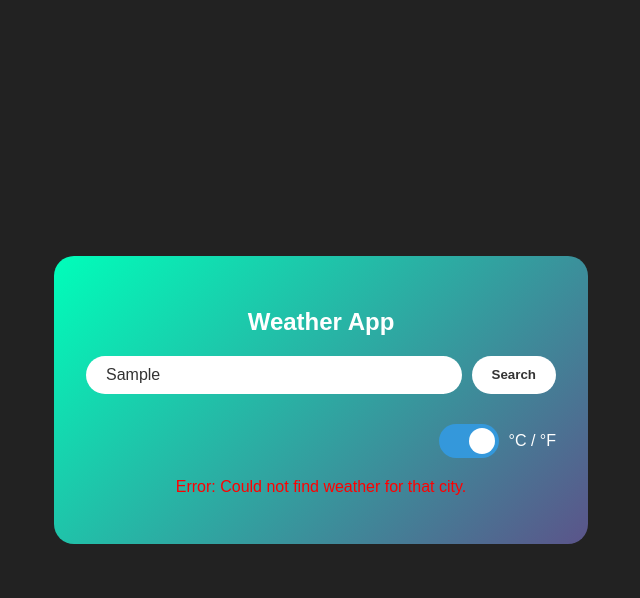
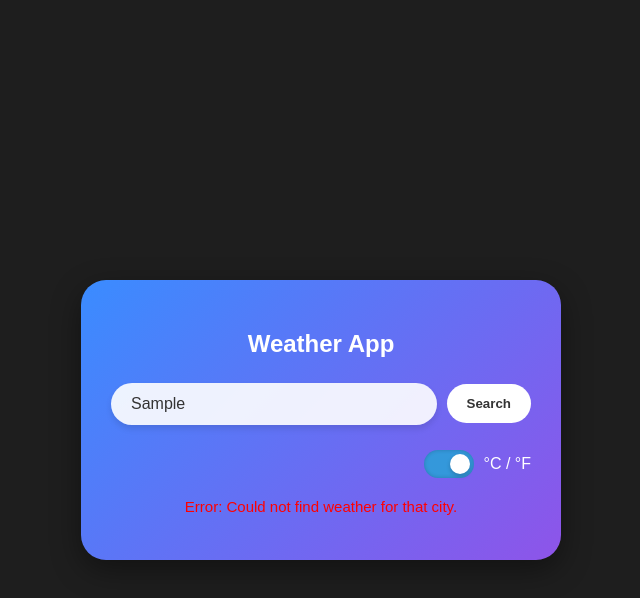
Before and after one commit to medivya11/weather-app, a plain HTML site: page index.html in a window 1280 px wide. Both pictures are taken after typing "Sample" into the empty fields and a click on the button "Search". Shown: the whole page, without its empty margins (319-959 px from the left). Drawn offline with Linux system fonts and the light colour scheme; no server answers.

Commit message:
Style: Updated CSS for a modern and aesthetically pleasing UI

```diff
--- a/style.css
+++ b/style.css
@@ -1,103 +1,152 @@
+/*==================================
+  1. GLOBAL & FONT SETUP
+==================================*/
+:root {
+    /* Define primary brand colors */
+    --primary-color: #3498db; /* Blue for highlights (Fahrenheit toggle, button hover) */
+    --card-gradient-start: #3a8cff; /* Cleaner blue-purple */
+    --card-gradient-end: #8e54e9; /* Deep purple */
+    --text-light: #fff;
+    --text-dark: #333;
+    --card-bg-dark: #1e1e1e; /* Darker background for contrast */
+}
+
 body {
-    background: #222;
-    color: #fff;
-    font-family: 'Arial', sans-serif;
+    background: var(--card-bg-dark); /* Use the defined dark background */
+    color: var(--text-light);
+    font-family: 'Poppins', sans-serif; /* Use a modern, readable font */
     display: flex;
     justify-content: center;
     align-items: center;
     height: 100vh;
     margin: 0;
+    padding: 20px; /* Ensure content isn't flush with edges */
+    /* Import Poppins font for better typography */
+    font-size: 16px;
 }
 
+/* Ensure font is imported if not using a web framework: */
+@import url('https://fonts.googleapis.com/css2?family=Poppins:wght@300;400;500;600;700&display=swap');
+
+/*==================================
+  2. CARD CONTAINER
+==================================*/
 .card {
-    background: linear-gradient(135deg, #00feba, #5b548a);
+    background: linear-gradient(135deg, var(--card-gradient-start), var(--card-gradient-end));
     width: 90%;
-    max-width: 470px;
-    padding: 2em;
-    border-radius: 20px;
+    max-width: 420px; /* Slightly narrower, more focused card */
+    padding: 30px; /* Increased padding */
+    border-radius: 25px; /* Softer, modern corners */
     text-align: center;
+    box-shadow: 0 10px 30px rgba(0, 0, 0, 0.4); /* Stronger shadow for depth */
 }
 
+h2 {
+    font-weight: 600;
+    margin-bottom: 25px;
+    font-size: 24px;
+}
+
+/*==================================
+  3. SEARCH AREA
+==================================*/
 .search {
     display: flex;
-    justify-content: center;
+    align-items: center;
     gap: 10px;
-    margin-bottom: 30px;
+    margin-bottom: 25px;
 }
 
 input[type="text"] {
     border: none;
     outline: none;
-    padding: 10px 20px;
-    border-radius: 30px;
+    padding: 12px 20px;
+    border-radius: 25px; /* Matches card corners */
     flex: 1;
     font-size: 16px;
-    color: #333;
+    color: var(--text-dark);
+    background: rgba(255, 255, 255, 0.9); /* Slightly transparent white for depth */
+    box-shadow: 0 4px 6px rgba(0, 0, 0, 0.1);
 }
 
 button {
     border: none;
     outline: none;
-    padding: 10px 20px;
-    border-radius: 30px;
-    background: #fff;
+    padding: 12px 20px;
+    border-radius: 25px;
+    background: var(--text-light);
     cursor: pointer;
-    font-weight: bold;
-    color: #333;
-    transition: background 0.3s;
+    font-weight: 600;
+    color: var(--text-dark);
+    transition: background 0.3s, transform 0.1s;
 }
 
 button:hover {
-    background: #ccc;
+    background: var(--primary-color);
+    color: var(--text-light);
+    transform: translateY(-1px); /* Subtle lift on hover */
+}
+
+/*==================================
+  4. WEATHER DISPLAY
+==================================*/
+.weather {
+    /* Ensure the weather content is centered and clean */
+    padding-top: 20px;
 }
 
 .weather img {
-    width: 150px;
-    margin-top: 20px;
+    width: 120px; /* Slightly smaller for better balance */
+    margin-bottom: 10px;
 }
 
-h1 {
-    font-size: 80px;
-    font-weight: 500;
+h1#temp {
+    font-size: 72px; /* Large, clear temperature */
+    font-weight: 700;
+    margin: 5px 0 0 0;
 }
 
-h3 {
-    font-size: 40px;
-    font-weight: 400;
-    margin-top: -10px;
+h3#city {
+    font-size: 32px;
+    font-weight: 500;
+    margin: 5px 0 30px 0; /* More space below city name */
 }
 
 .details {
     display: flex;
-    justify-content: space-between;
+    justify-content: space-around; /* Distribute space evenly */
     align-items: center;
-    padding: 0 20px;
-    margin-top: 50px;
+    padding: 0 10px;
+    margin-top: 40px;
+    border-top: 1px solid rgba(255, 255, 255, 0.2); /* Subtle separator line */
+    padding-top: 25px;
 }
 
 .col {
     text-align: center;
+    min-width: 100px;
 }
+
 .col p:first-child {
     font-size: 14px;
+    font-weight: 400;
+    opacity: 0.8; /* Dim text for labels */
     margin-bottom: 5px;
 }
 
 .col p:last-child {
-    font-size: 28px;
-    font-weight: 500;
+    font-size: 24px;
+    font-weight: 600;
 }
 
-#error-msg {
-    margin-top: 20px;
-}
-
-/* --- TOGGLE STYLES --- */
+/*==================================
+  5. TOGGLE STYLES (Aesthetic Tweaks)
+==================================*/
 
 .toggle-container {
     display: flex;
     align-items: center;
-    justify-content: flex-end; /* Pushes the toggle to the right */
+    justify-content: flex-end;
     margin-bottom: 20px;
 }
 
@@ -111,8 +160,8 @@ h3 {
 .switch {
     position: relative;
     display: inline-block;
-    width: 60px;
-    height: 34px;
+    width: 50px; /* Slightly smaller switch */
+    height: 28px;
 }
 
 /* Hide default checkbox */
@@ -132,34 +181,46 @@ h3 {
     bottom: 0;
     background-color: #ccc;
     transition: 0.4s;
+    box-shadow: inset 0 0 4px rgba(0, 0, 0, 0.2);
 }
 
 /* The round knob */
 .slider:before {
     position: absolute;
     content: "";
-    height: 26px;
-    width: 26px;
+    height: 20px;
+    width: 20px;
     left: 4px;
     bottom: 4px;
     background-color: white;
     transition: 0.4s;
+    box-shadow: 0 2px 4px rgba(0, 0, 0, 0.2);
 }
 
 /* When checked (Fahrenheit is active) */
 input:checked + .slider {
-    background-color: #3498db;
+    background-color: var(--primary-color); /* Use blue highlight color */
 }
 
 input:checked + .slider:before {
-    transform: translateX(26px);
+    transform: translateX(22px);
 }
 
 /* Rounded sliders */
 .slider.round {
-    border-radius: 34px;
+    border-radius: 28px;
 }
 
 .slider.round:before {
     border-radius: 50%;
 }
+
+/*==================================
+  6. ERROR MESSAGE
+==================================*/
+#error-msg {
+    margin-top: 15px;
+    font-size: 15px;
+    font-weight: 500;
+    color: #ff5050; /* Brighter red for visibility */
+}
```
